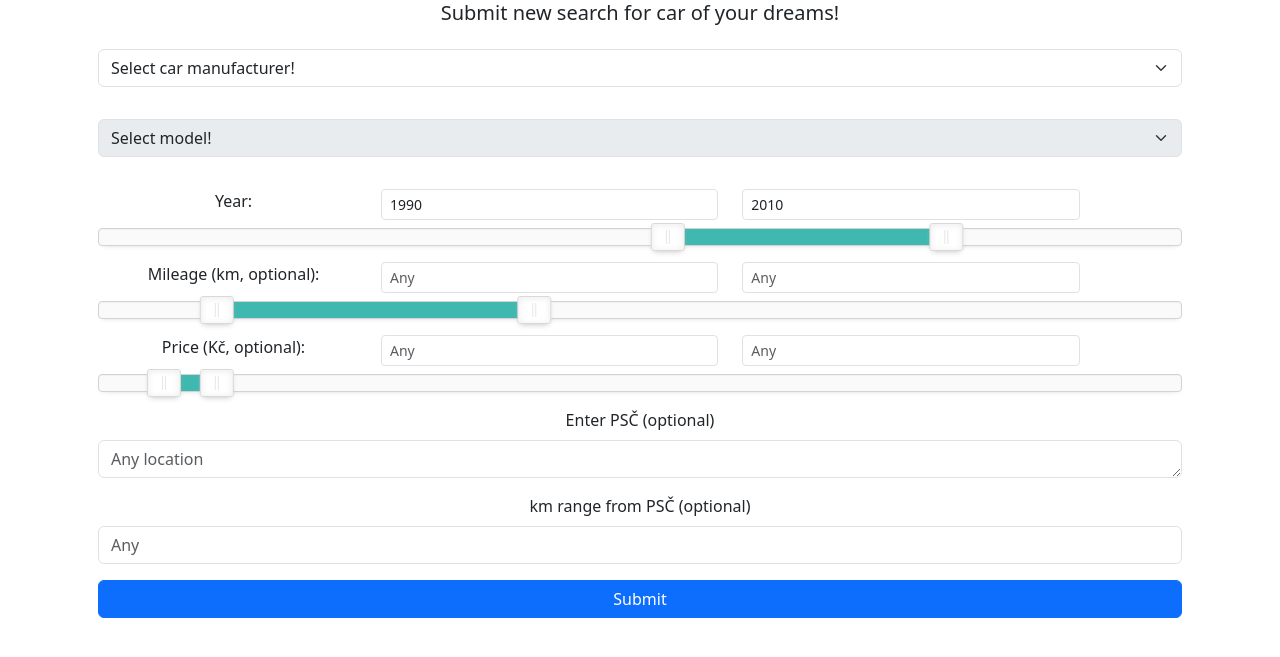
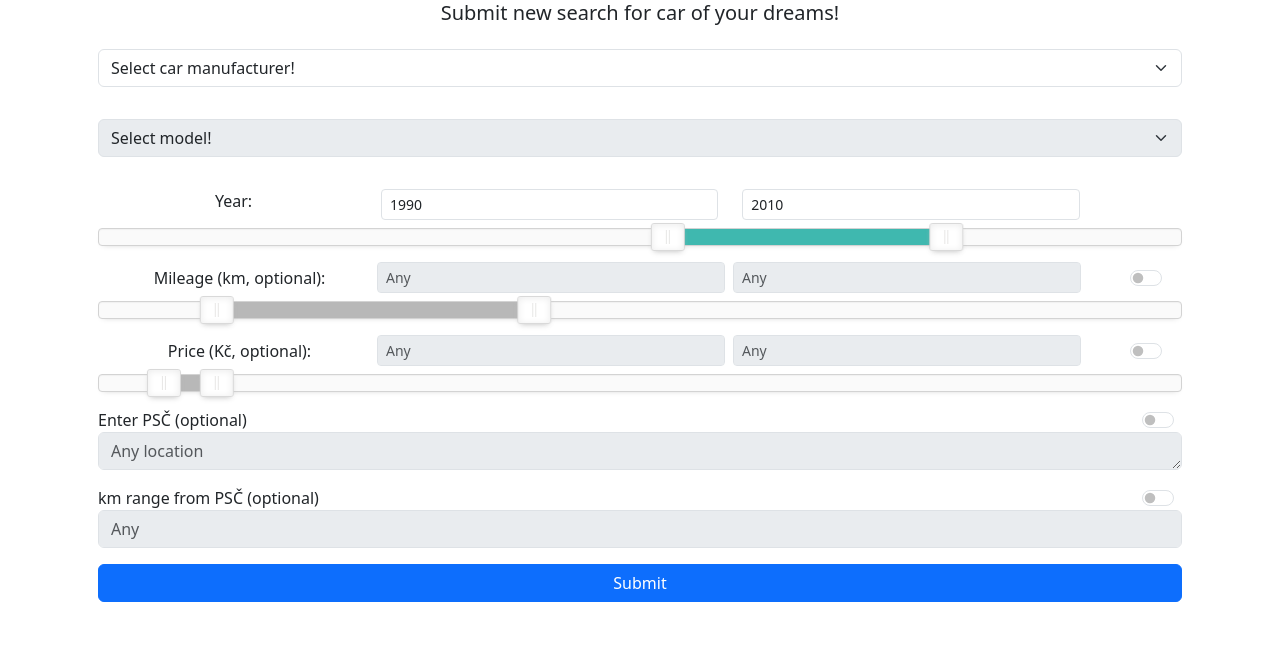
Before and after one commit to kipariss1/czech_out_auto_bot, a Python web app: template web_app/templates/create_search.html in a window 1280 px wide. Shown: the part 81-738 px from the top of the page. Run offline with Jinja, Linux system fonts and the light colour scheme; the template is opened without the code that fills it, so the values that code supplies are empty; some libraries are stand-ins or nearby versions.

Commit message:
added switches to disable non-required filters for creating search

```diff
--- a/web_app/templates/create_search.html
+++ b/web_app/templates/create_search.html
@@ -38,15 +38,20 @@
         </div>
         <div class="row mx-3 my-3">
             <label for="id-slider-mileage" class="form-label">
-                <div class="row">
-                    <div class="col-3">
+                <div class="row g-2 align-items-center">
+                    <div class="col-12 col-sm-3">
                         Mileage (km, optional):
                     </div>
-                    <div class="col-4">
+                    <div class="col-5 col-sm-4">
                         <input type="number" class="form-control form-control-sm" id="id-input-mileage-range-from" data-testid="id-input-mileage-range-from" name="input_mileage_range_from" placeholder="Any">
                     </div>
-                    <div class="col-4">
+                    <div class="col-5 col-sm-4">
                         <input type="number" class="form-control form-control-sm" id="id-input-mileage-range-to" data-testid="id-input-mileage-range-to" name="input_mileage_range_to" placeholder="Any">
+                    </div>
+                    <div class="col-2 col-sm-1 d-flex justify-content-end">
+                        <div class="form-check form-switch m-0">
+                            <input class="form-check-input" type="checkbox" role="switch" id="id-enable-mileage-filter" data-testid="id-enable-mileage-filter" aria-label="Enable mileage filter">
+                        </div>
                     </div>
                 </div>
             </label>
@@ -54,26 +59,41 @@
         </div>
         <div class="row mx-3 my-3">
             <label for="id-slider-price" class="form-label">
-                <div class="row">
-                    <div class="col-3">
+                <div class="row g-2 align-items-center">
+                    <div class="col-12 col-sm-3">
                         Price (Kč, optional):
                     </div>
-                    <div class="col-4">
+                    <div class="col-5 col-sm-4">
                         <input type="number" class="form-control form-control-sm" id="id-input-price-range-from" data-testid="id-input-price-range-from" name="input_price_range_from" placeholder="Any">
                     </div>
-                    <div class="col-4">
+                    <div class="col-5 col-sm-4">
                         <input type="number" class="form-control form-control-sm" id="id-input-price-range-to" data-testid="id-input-price-range-to" name="input_price_range_to" placeholder="Any">
+                    </div>
+                    <div class="col-2 col-sm-1 d-flex justify-content-end">
+                        <div class="form-check form-switch m-0">
+                            <input class="form-check-input" type="checkbox" role="switch" id="id-enable-price-filter" data-testid="id-enable-price-filter" aria-label="Enable price filter">
+                        </div>
                     </div>
                 </div>
             </label>
             <div id="id-slider-price"></div>
         </div>
         <div class="row mx-3 my-3">
-            <label for="id-psc-code" class="form-label">Enter PSČ (optional)</label>
+            <div class="d-flex align-items-center justify-content-between gap-3 px-0">
+                <label for="id-psc-code" class="form-label mb-0">Enter PSČ (optional)</label>
+                <div class="form-check form-switch m-0">
+                    <input class="form-check-input" type="checkbox" role="switch" id="id-enable-psc-filter" data-testid="id-enable-psc-filter" aria-label="Enable PSČ filter">
+                </div>
+            </div>
             <textarea class="form-control" id="id-psc-code" name="psc_code" rows="1" placeholder="Any location"></textarea>
         </div>
         <div class="row mx-3 my-3">
-            <label for="id-psc-km-range" class="form-label">km range from PSČ (optional)</label>
+            <div class="d-flex align-items-center justify-content-between gap-3 px-0">
+                <label for="id-psc-km-range" class="form-label mb-0">km range from PSČ (optional)</label>
+                <div class="form-check form-switch m-0">
+                    <input class="form-check-input" type="checkbox" role="switch" id="id-enable-psc-km-filter" data-testid="id-enable-psc-km-filter" aria-label="Enable PSČ km range filter">
+                </div>
+            </div>
             <input type="number" id="id-psc-km-range" name="psc_km_range" class="form-control" min="0" step="5" placeholder="Any">
         </div>
         <div class="row mx-3 my-3">
@@ -84,7 +104,7 @@
 
 <script src="{{ url_for('static', path='js/populate_models_field__create_search_form.js') }}"></script>
 <script src="{{ url_for('static', path='js/nouislider.min.js') }}"></script>
-<script src="{{ url_for('static', path='js/create_sliders__create_search_form.js') }}?v=2026-05-06-1"></script>
+<script src="{{ url_for('static', path='js/create_sliders__create_search_form.js') }}?v=2026-07-06-1"></script>
 
 <script type="module">
     import { show_alert_message } from "../static/js/utils.js"
```
Also changed, not shown: tests/e2e_smoke_tests/src/poms/createSearch.page.ts (+22 -0 lines), tests/e2e_smoke_tests/src/smoke.test.ts (+25 -1 lines), web_app/static/js/create_sliders__create_search_form.js (+74 -12 lines).
